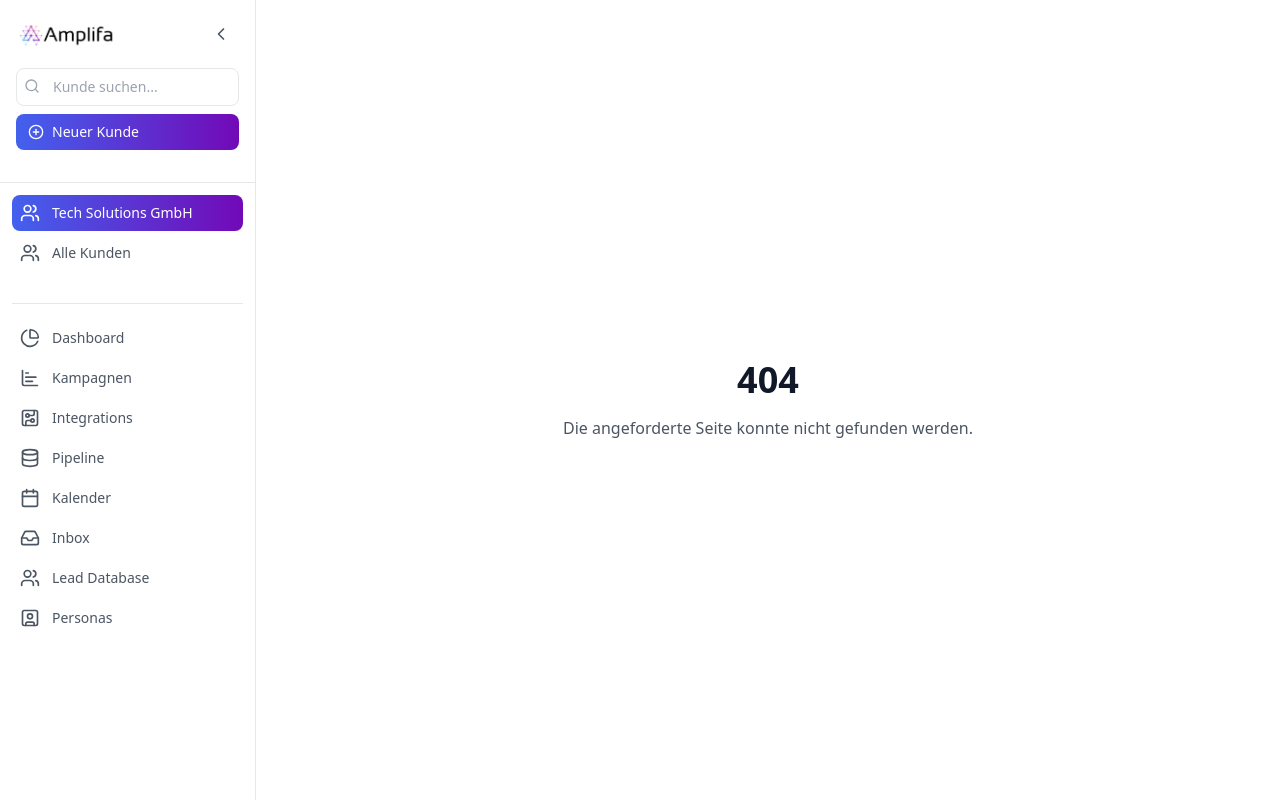
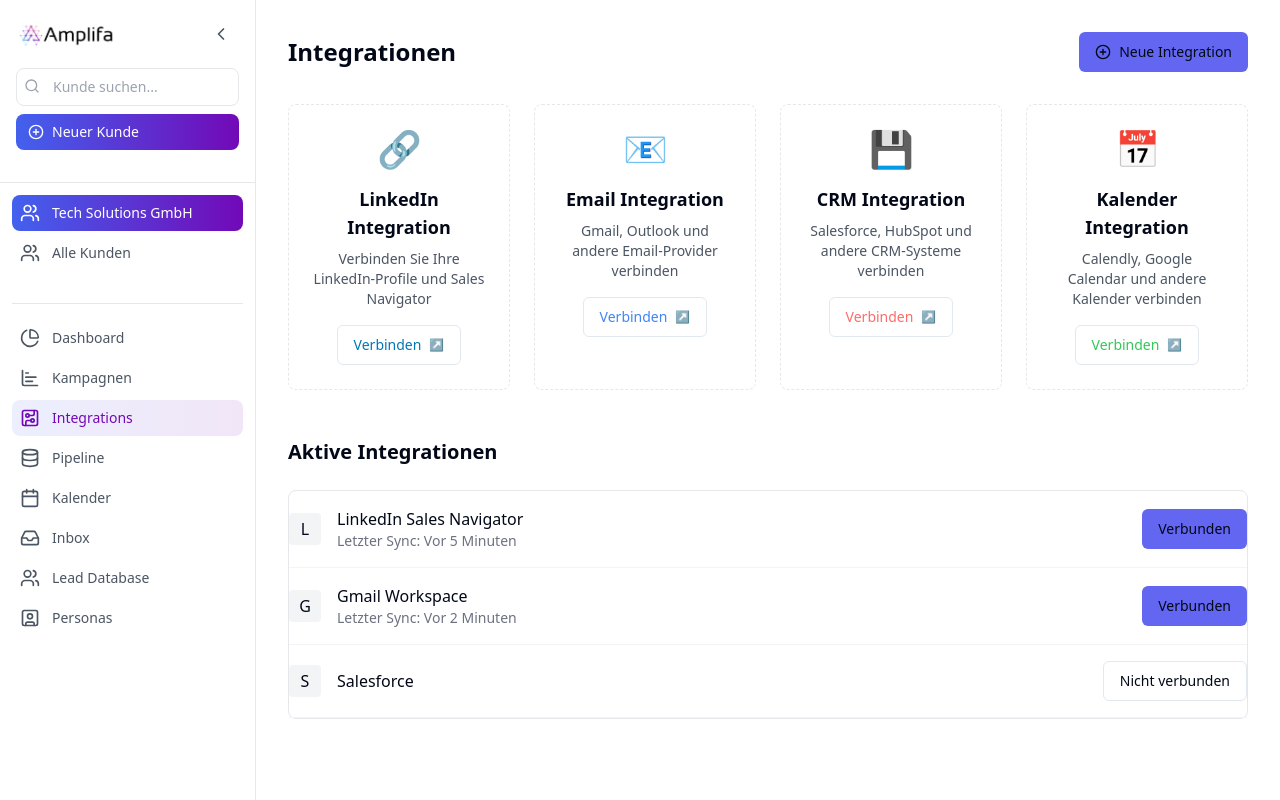
Before and after one commit to afilipiak25/agency-insight-portal, a React (Vite) app: page /integrations in a window 1280 px wide. Before the commit this address had no page. Built offline with nearby package versions, Linux system fonts and the light colour scheme.

Commit message:
Add Integrations Page
This commit adds a new page for integrations, accessible via the sidebar.  The implementation details are not specified in this commit message.

```diff
--- a/src/App.tsx
+++ b/src/App.tsx
@@ -8,6 +8,7 @@ import Index from "./pages/Index";
 import AllClients from "./pages/AllClients";
 import NotFound from "./pages/NotFound";
 import Campaigns from "./pages/Campaigns";
+import Integrations from "./pages/Integrations";
 
 const queryClient = new QueryClient();
 
@@ -21,6 +22,7 @@ const App = () => (
           <Route path="/" element={<Index />} />
           <Route path="/clients" element={<AllClients />} />
           <Route path="/campaigns" element={<Campaigns />} />
+          <Route path="/integrations" element={<Integrations />} />
           <Route path="*" element={<NotFound />} />
         </Routes>
       </BrowserRouter>
--- a/src/components/Sidebar.tsx
+++ b/src/components/Sidebar.tsx
@@ -21,7 +21,7 @@ const mockClients: Client[] = [
 const navItems = [
   { icon: PieChart, label: 'Dashboard', path: '/' },
   { icon: BarChartHorizontal, label: 'Kampagnen', path: '/campaigns' },
-  { icon: CircuitBoard, label: 'Integrations' },
+  { icon: CircuitBoard, label: 'Integrations', path: '/integrations' },
   { icon: Database, label: 'Pipeline' },
   { icon: Calendar, label: 'Kalender' },
   { icon: Inbox, label: 'Inbox' },
--- /dev/null
+++ b/src/pages/Integrations.tsx
@@ -0,0 +1,121 @@
+
+import { Layout } from "@/components/Layout";
+import { Button } from "@/components/ui/button";
+import { PlusCircle } from "lucide-react";
+import { cn } from "@/lib/utils";
+
+interface IntegrationCardProps {
+  title: string;
+  description: string;
+  icon: React.ReactNode;
+  buttonText: string;
+  buttonColor?: string;
+}
+
+const IntegrationCard = ({ title, description, icon, buttonText, buttonColor = "text-amplifa-purple" }: IntegrationCardProps) => (
+  <div className="border border-dashed border-gray-200 rounded-lg p-6 flex flex-col items-center text-center">
+    <div className="mb-4 text-4xl">{icon}</div>
+    <h3 className="text-lg font-semibold mb-2">{title}</h3>
+    <p className="text-gray-600 mb-4 text-sm">{description}</p>
+    <Button
+      variant="outline"
+      className={cn("gap-2", buttonColor)}
+    >
+      {buttonText} <span className="text-xs">↗</span>
+    </Button>
+  </div>
+);
+
+const ActiveIntegration = ({
+  name,
+  lastSync,
+  isConnected
+}: {
+  name: string;
+  lastSync?: string;
+  isConnected: boolean;
+}) => (
+  <div className="flex items-center justify-between py-4 border-b border-gray-100">
+    <div className="flex items-center gap-4">
+      <div className="w-8 h-8 bg-gray-100 rounded flex items-center justify-center">
+        {name.charAt(0)}
+      </div>
+      <div>
+        <h4 className="font-medium">{name}</h4>
+        {lastSync && <p className="text-sm text-gray-500">Letzter Sync: {lastSync}</p>}
+      </div>
+    </div>
+    <Button variant={isConnected ? "default" : "outline"} className="ml-4">
+      {isConnected ? "Verbunden" : "Nicht verbunden"}
+    </Button>
+  </div>
+);
+
+const Integrations = () => {
+  return (
+    <Layout>
+      <div className="p-8 max-w-6xl mx-auto">
+        <div className="flex justify-between items-center mb-8">
+          <h1 className="text-2xl font-semibold">Integrationen</h1>
+          <Button className="gap-2">
+            <PlusCircle className="w-4 h-4" />
+            Neue Integration
+          </Button>
+        </div>
+
+        <div className="grid grid-cols-1 md:grid-cols-2 lg:grid-cols-4 gap-6 mb-12">
+          <IntegrationCard
+            title="LinkedIn Integration"
+            description="Verbinden Sie Ihre LinkedIn-Profile und Sales Navigator"
+            icon="🔗"
+            buttonText="Verbinden"
+            buttonColor="text-[#0077B5]"
+          />
+          <IntegrationCard
+            title="Email Integration"
+            description="Gmail, Outlook und andere Email-Provider verbinden"
+            icon="📧"
+            buttonText="Verbinden"
+            buttonColor="text-[#4285F4]"
+          />
+          <IntegrationCard
+            title="CRM Integration"
+            description="Salesforce, HubSpot und andere CRM-Systeme verbinden"
+            icon="💾"
+            buttonText="Verbinden"
+            buttonColor="text-[#FF6B6B]"
+          />
+          <IntegrationCard
+            title="Kalender Integration"
+            description="Calendly, Google Calendar und andere Kalender verbinden"
+            icon="📅"
+            buttonText="Verbinden"
+            buttonColor="text-[#34C759]"
+          />
+        </div>
+
+        <div>
+          <h2 className="text-xl font-semibold mb-6">Aktive Integrationen</h2>
+          <div className="bg-white rounded-lg border border-gray-200">
+            <ActiveIntegration
+              name="LinkedIn Sales Navigator"
+              lastSync="Vor 5 Minuten"
+              isConnected={true}
+            />
+            <ActiveIntegration
+              name="Gmail Workspace"
+              lastSync="Vor 2 Minuten"
+              isConnected={true}
+            />
+            <ActiveIntegration
+              name="Salesforce"
+              isConnected={false}
+            />
+          </div>
+        </div>
+      </div>
+    </Layout>
+  );
+};
+
+export default Integrations;
```
